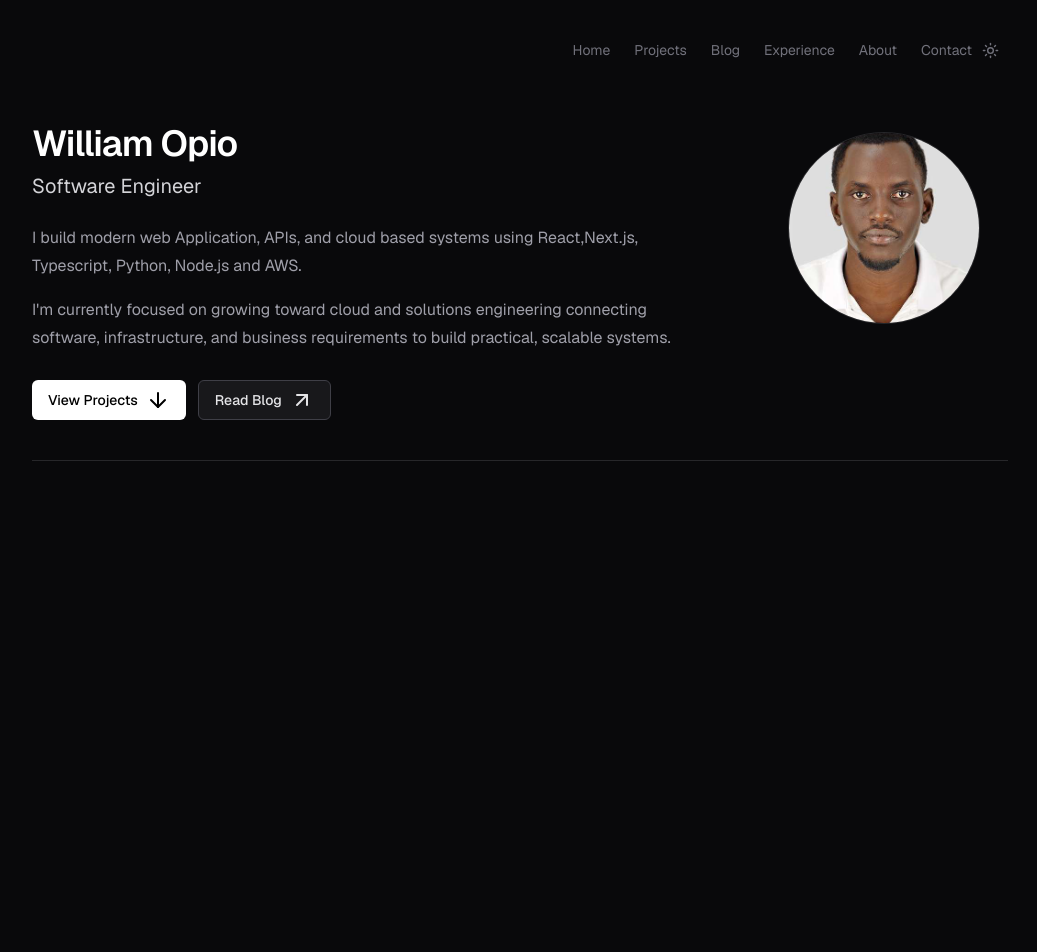
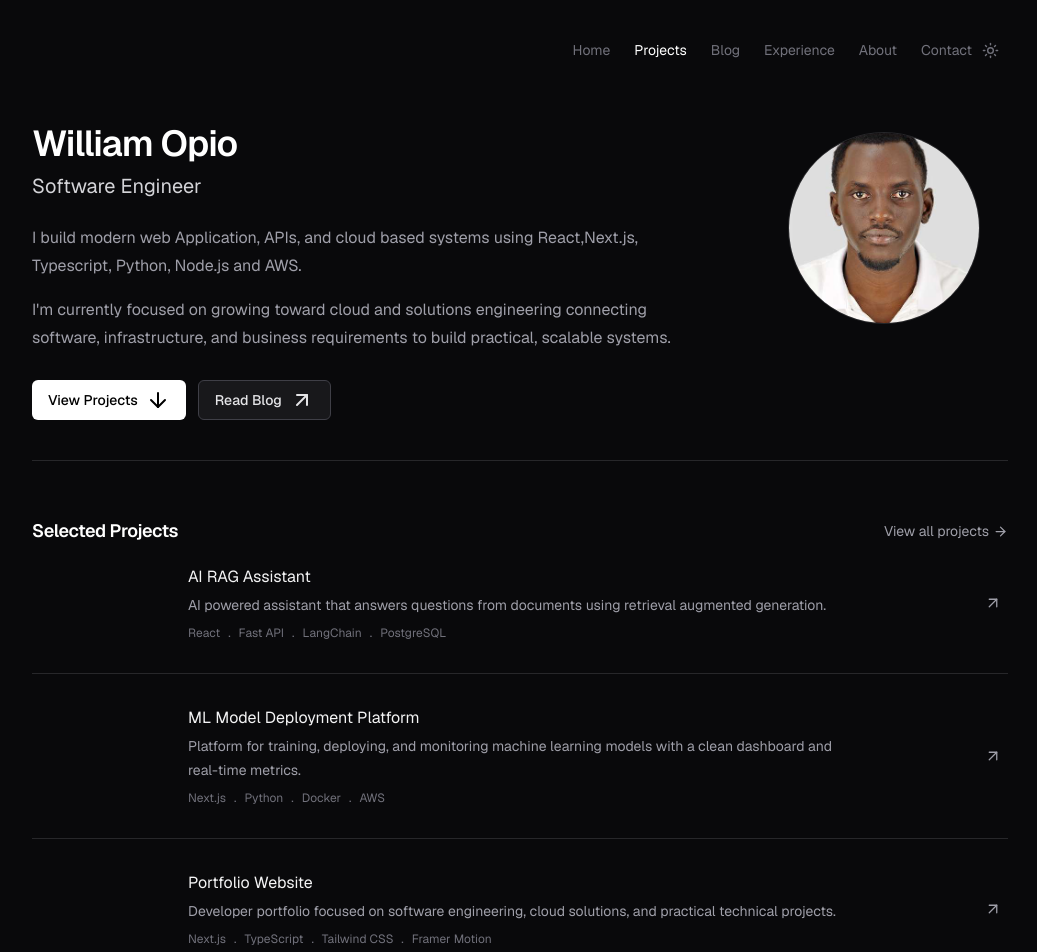
Before and after one commit to Wil1756/wilsport, a Next.js app: page / in a window 1280 px wide. Shown: the top 952 px of the page, without its empty margins (120-1157 px from the left). Before the commit the page ends 868 px from the top, so only its background shows below. Built offline with nearby package versions, Linux system fonts and the light colour scheme; grey boxes are pictures that could not be loaded.

Commit message:
feat: add selected projects section

```diff
--- a/app/page.tsx
+++ b/app/page.tsx
@@ -1,5 +1,6 @@
 import { Hero } from "@/components/hero/Hero";
 import { Navbar } from "@/components/layout/Navbar";
+import { ProjectsSection } from "@/components/projects/ProjectsSection";
 
 export default function Home(){
   return (
@@ -8,6 +9,7 @@ export default function Home(){
 
       <main className="min-h-screen">
         <Hero/>
+        <ProjectsSection/>
       </main>
     </>
 
--- /dev/null
+++ b/components/projects/ProjectItem.tsx
@@ -0,0 +1,69 @@
+import Image from "next/image";
+import Link from "next/link";
+import {ArrowUpRight} from "lucide-react";
+
+import type { Project } from "@/lib/projects";
+
+interface ProjectItemProps {
+    readonly project: Project;
+}
+
+export function ProjectItem({project}: ProjectItemProps){
+    return (
+        <article className="group border-b border-zinc-800 py-8 first:pt-0 last:border-b-0">
+            <div className="grid gap-5 sm:grid-cols-[136px_minmax(0,1fr)_24px] sm:items-center sm:gap-5">
+                {/* thumbnail */}
+                <Link
+                    href={project.liveUrl}
+                    target="_blank"
+                    rel="noopener noreferrer"
+                    aria-label={`view ${project.title}`}
+                    className="relative block aspect-[16/10]overflow-hidden rounded-md border-zinc-800 bg-zinc-900"
+                >
+                    <Image
+                        src={project.image}
+                        alt={`${project.title} project preview`}
+                        fill
+                        sizes="(max-width: 640px) 100vw, 136px"
+                        className="object-ccover transition-transform duration-300 ease-out group-hover:scale-[1.03]"
+                    />
+                </Link>
+                {/* content */}
+
+                <div className="min-w-8">
+                    <h3 className="text-base font-semibbold text-zinc-100">
+                        {project.title}
+                    </h3>
+                    <p className="mt-1 max-w-2xl text-sm leading-6 text-zinc-400">
+                        {project.description}
+                    </p>
+                    <ul
+                        aria-label={`${project.title} technologies`}
+                        className="mt-2 flex flex-wrap gap-x-2 gap-y-1 text-xs text-zinc-500"
+                    >
+                        {project.technologies.map((technology, index)=> (
+                            <li key={`${project.title}-${technology}`}
+                                className="flex items-center gap-2"
+                            >
+                                {index > 0 && (
+                                    <span aria-hidden="true">.</span>
+                                )}
+                                <span>{technology}</span>
+                            </li>
+                        ))}
+                    </ul>
+                </div>
+                {/* arrow */}
+                <Link
+                    href={project.liveUrl}
+                    target="_blank"
+                    rel="noopener noreferrer"
+                    aria-label={`open ${project.title}`}
+                    className="hidden text-zinc-400 transition-transform duration-200 group-hover:translate-x-1 group-hover:text-white sm:block"
+                >
+                        <ArrowUpRight size={18} strokeWidth={1.7}/>
+                </Link>
+            </div>
+        </article>
+    );
+}
--- /dev/null
+++ b/components/projects/ProjectsSection.tsx
@@ -0,0 +1,31 @@
+import Link from "next/link";
+import { ArrowRight } from "lucide-react";
+import { PROJECTS } from "@/lib/projects";
+import { ProjectItem } from "./ProjectItem";
+
+export function ProjectsSection(){
+    return (
+        <section id="projects" aria-labelledby="projects-heading" className="scroll-mt-8">
+            <div className="container mx-auto max-w-5xl px-6">
+                {/* selection header */}
+                <div className="flex items-center justify-between gap-6">
+                    <h2 id="projects-heading" className="text-lg font-semibold tracking-tight text-white">
+                        Selected Projects
+                    </h2>
+                    <Link href="/projects" className="group inline-flex shrink-0 items-center gap-1 text-sm text-zinc-400 transition-colors hover:text-white">
+                        <span>View all projects</span>
+                        <ArrowRight size={15} className="transition-transform duration-200 group-hover:translate-x-1"/>
+                    </Link>
+                </div>
+                {/* project list */}
+                <div className="mt-5">
+                    {PROJECTS.map((project) => (
+                        <ProjectItem key={project.title} project={project}/>
+                    ))}
+                </div>
+                {/* section separator */}
+                <div aria-hidden="true" className="mt-10 h-px w-full bg-zinc-800"></div>
+            </div>
+        </section>
+    )
+}
--- /dev/null
+++ b/lib/projects.ts
@@ -0,0 +1,55 @@
+export interface Project {
+    readonly title: string;
+    readonly description: string;
+    readonly image: string;
+    readonly technologies: readonly string[];
+    readonly githubUrl: string;
+    readonly liveUrl: string;
+}
+
+
+
+export const PROJECTS: readonly Project[]=[
+    {
+        title: "AI RAG Assistant",
+        description: "AI powered assistant that answers questions from documents using retrieval augmented generation.",
+        image:"/images/projects/ai rag assistant.webp",
+        technologies: [
+            "React",
+            "Fast API",
+            "LangChain",
+            "PostgreSQL",
+        ],
+        githubUrl: "https://github.com/wil1756/ai rag assistant",
+        liveUrl: "https://your ai rag assistant.vercel.app",
+    },
+    {
+        title: "ML Model Deployment Platform",
+        description:  "Platform for training, deploying, and monitoring machine learning models with a clean dashboard and real-time metrics.",
+        image: "/images/projects/ml-deployment-platform.webp",
+        technologies: [
+            "Next.js",
+            "Python",
+            "Docker",
+            "AWS",
+          ],
+        githubUrl: "https://github.com/yourusername/ml-deployment-platform",
+        liveUrl: "https://your-ml-platform.vercel.app",
+    },
+    {
+        title: "Portfolio Website",
+        description:
+          "Developer portfolio focused on software engineering, cloud solutions, and practical technical projects.",
+        image: "/images/projects/portfolio.webp",
+        technologies: [
+          "Next.js",
+          "TypeScript",
+          "Tailwind CSS",
+          "Framer Motion",
+        ],
+        githubUrl:
+          "https://github.com/yourusername/portfolio",
+        liveUrl:
+          "https://your-portfolio.vercel.app",
+      },
+];
```
